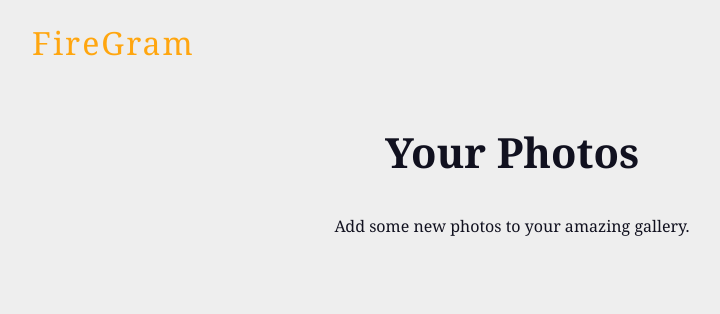
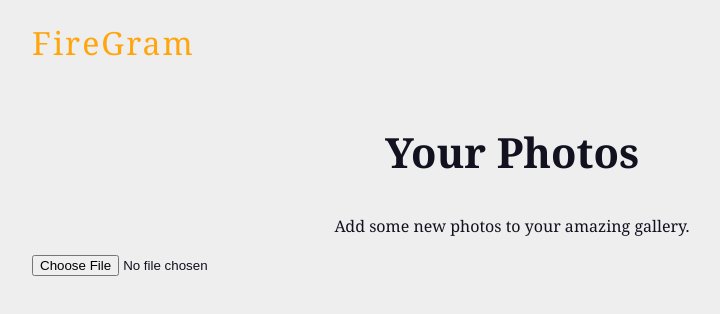
Before and after one commit to zachharrison/react-photo-gallery, a React (Create React App) app: page / in a window 1280 px wide. Shown: the top 314 px of the page, without its empty margins (128-848 px from the left). Built offline with nearby package versions, Linux system fonts and the light colour scheme.

Commit message:
Add UploadForm

```diff
--- a/src/App.js
+++ b/src/App.js
@@ -1,9 +1,11 @@
 import Header from './components/Header';
+import UploadForm from './components/UploadForm';
 
 const App = () => {
   return (
     <div className='App'>
       <Header />
+      <UploadForm />
     </div>
   );
 };
--- /dev/null
+++ b/src/components/UploadForm.js
@@ -0,0 +1,32 @@
+import React, { useState } from 'react';
+
+const UploadForm = () => {
+  const [file, setFile] = useState(null);
+  const [error, setError] = useState(null);
+
+  const types = ['image/png', 'image/jpeg'];
+
+  const changeHandler = (e) => {
+    const selected = e.target.files[0];
+
+    if (selected && types.includes(selected.type)) {
+      setFile(selected);
+      setError('');
+    } else {
+      setFile(null);
+      setError('Please select an image file (png or jpeg)');
+    }
+  };
+
+  return (
+    <form>
+      <input type='file' onChange={changeHandler} />
+      <div className='output'>
+        {error && <div className='error'>{error}</div>}
+        {file && <div className='error'>{file.name}</div>}
+      </div>
+    </form>
+  );
+};
+
+export default UploadForm;
```
